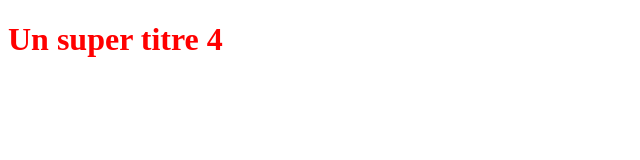
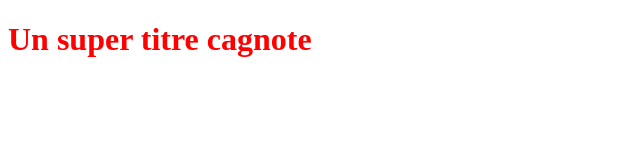
Before and after one commit to frlaunay/OpenclassroomsProject, a plain HTML site: page index.html in a window 1280 px wide. Shown: the whole page, without its empty margins (0-640 px from the left). Drawn offline with Linux system fonts and the light colour scheme.

Commit message:
Realisation de la cagnote

```diff
--- a/index.html
+++ b/index.html
@@ -5,6 +5,6 @@
    <link rel="stylesheet" type="text/css" href="styles.css">
 </head>
 <body>
-   <h1>Un super titre 4</h1>
+   <h1>Un super titre cagnote</h1>
 </body>
 </html>
```
